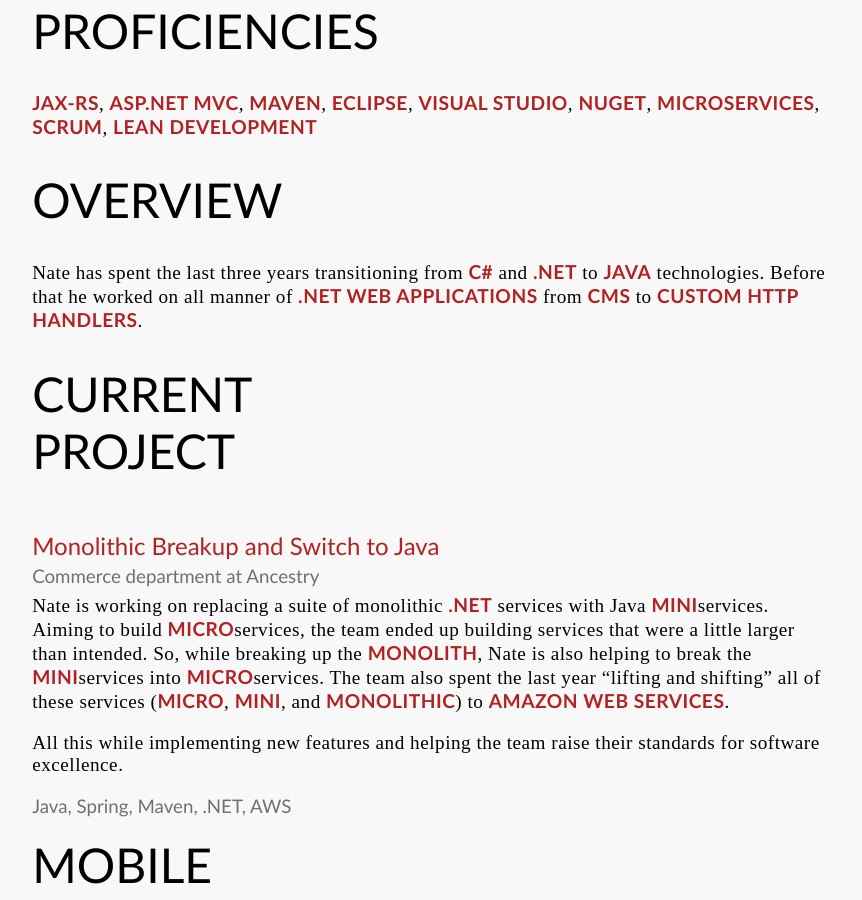
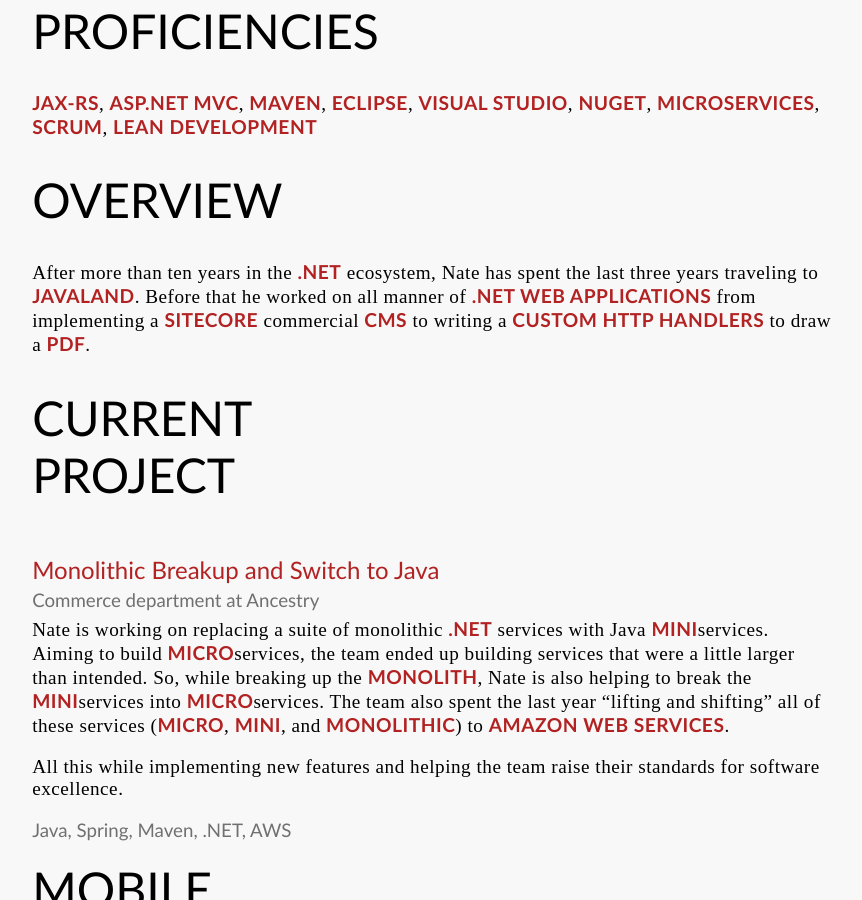
Before and after one commit to n8mob/n8mob.github.io, a Jekyll site: the page built from resume.md, in a window 1280 px wide and 900 px high, scrolled down 447 px. Shown: the whole window, without its empty margins (19-881 px from the left). Built offline with Jekyll 4.4.1, drawn with Linux system fonts in a browser that asks for light colours.

Commit message:
Edit the overview a little

```diff
--- a/resume.md
+++ b/resume.md
@@ -16,7 +16,7 @@
 **JAX-RS**, **ASP.NET MVC**, **Maven**, **Eclipse**, **Visual Studio**, **NuGet**, **Microservices**, **Scrum**, **Lean Development**
 
 # Overview
-Nate has spent the last three years transitioning from **C#** and **.NET** to **Java** technologies. Before that he worked on all manner of **.NET web applications** from **CMS** to **custom HTTP handlers**.
+After more than ten years in the **.NET** ecosystem, Nate has spent the last three years traveling to **Javaland**. Before that he worked on all manner of **.NET web applications** from implementing a **SiteCore** commercial **CMS** to writing a **custom HTTP handlers** to draw a **PDF**.
 
 # Current Project
 ## Monolithic Breakup and Switch to Java
```
